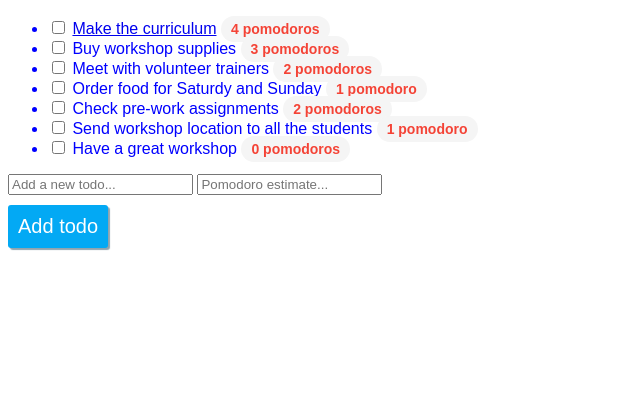
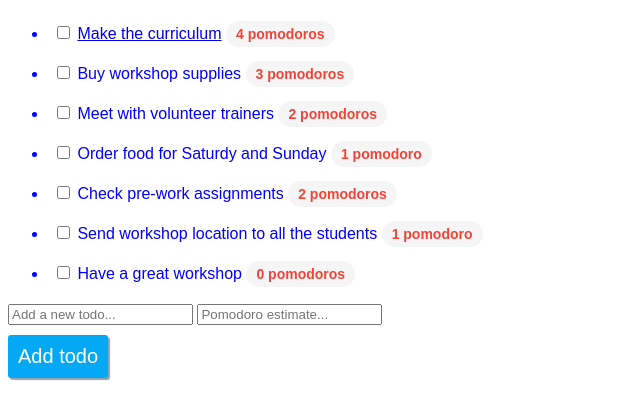
Before and after one commit to Shaun52308/todo_app_front_end, a plain HTML site: page index.html in a window 1280 px wide. Shown: the part 48-466 px from the top of the page, without its empty margins (0-640 px from the left). Drawn offline with Linux system fonts and the light colour scheme.

Commit message:
add margin and padding

```diff
--- a/index.css
+++ b/index.css
@@ -12,6 +12,10 @@ html{
 
 }
 
+li{
+    margin-bottom: 10px;
+    padding: 5px;
+}
 #add-new-todo-button{
     font-size: 20px;
   text-align: center;
@@ -28,3 +32,6 @@ html{
 #add-new-todo-button:active{
     box-shadow: 1px 1px 1px #90A4AE;
 }
+li:hover{
+    background-color: lightgreen
+}
```
